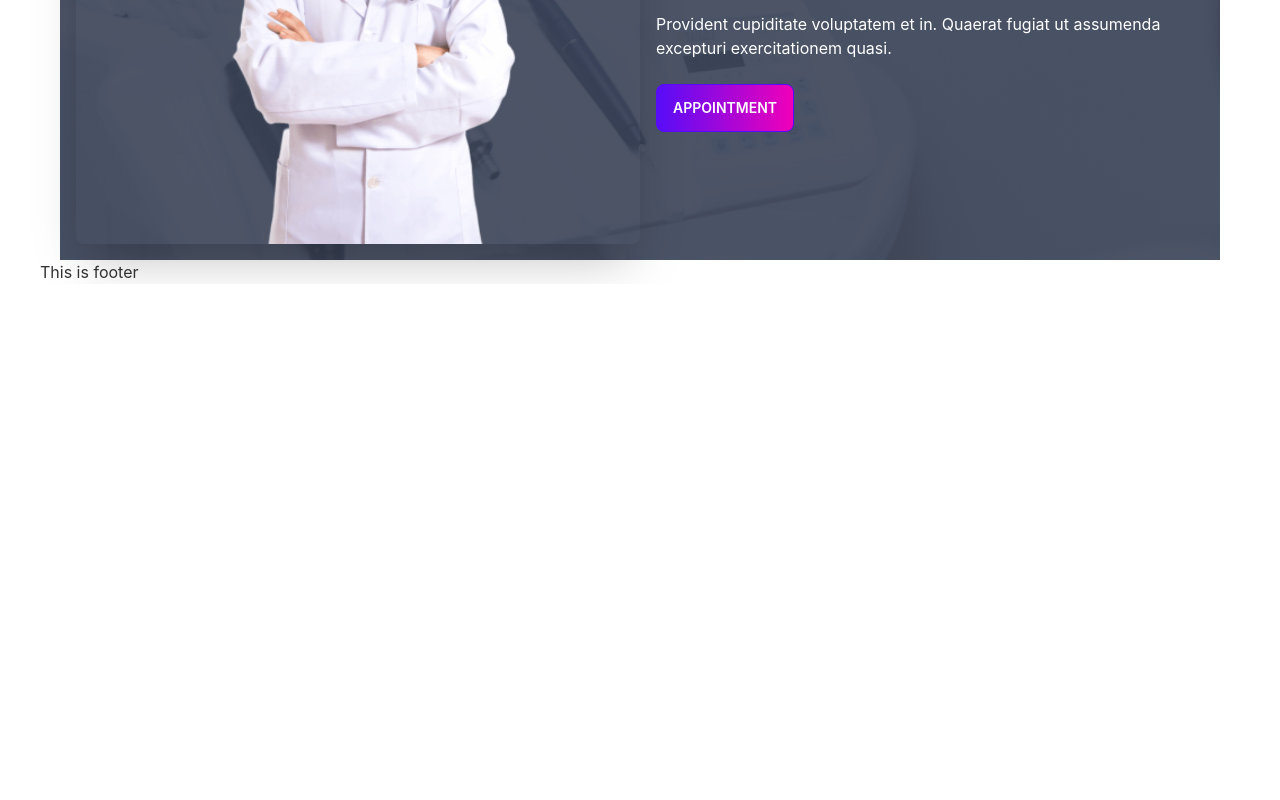
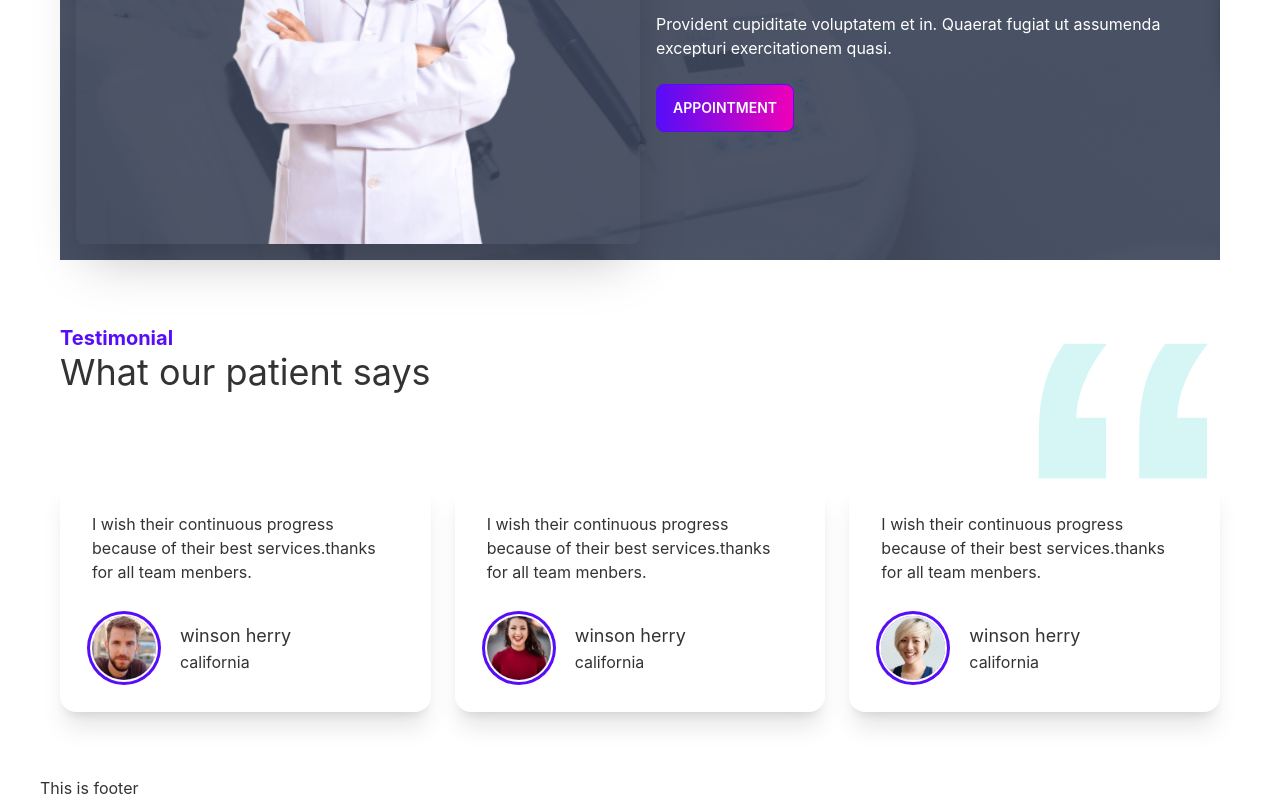
Before and after one commit to eqram1/doctors-advices-client-repo, a React (Create React App) app: page / in a window 1280 px wide. Shown: the part 1429-2229 px from the top of the page. Before the commit the page ends 1713 px from the top, so only its background shows below. Built offline with nearby package versions, Linux system fonts and the light colour scheme.

Commit message:
added testimonials with avatarar and fake data

```diff
--- a/src/Pages/Home/Home/Home.js
+++ b/src/Pages/Home/Home/Home.js
@@ -3,6 +3,7 @@ import Banner from '../Banner/Banner';
 import InfoCards from '../InfoCards/InfoCards';
 import MakeAppointment from '../MakeAppointment/MakeAppointment';
 import Services from '../Services/Services';
+import Testimonial from '../Testimonial/Testimonial';
 
 
 
@@ -16,6 +17,7 @@ const Home = () => {
             <InfoCards></InfoCards>
             <Services></Services>
             <MakeAppointment></MakeAppointment>
+            <Testimonial></Testimonial>
         </div>
     );
 };
--- /dev/null
+++ b/src/Pages/Home/Testimonial/Review.js
@@ -0,0 +1,25 @@
+import React from 'react';
+
+const Review = ({ review }) => {
+    const { name, img, review: userReview, location } = review;
+    return (
+        <div className="card shadow-xl">
+            <div className="card-body">
+                <p>{userReview}</p>
+                <div className="flex items-center mt-6">
+                    <div className="avatar mr-6">
+                        <div className="w-16 rounded-full ring ring-primary ring-offset-base-100 ring-offset-2">
+                            <img src={img} alt="" />
+                        </div>
+                    </div>
+                    <div>
+                        <h5 className='text-lg'>{name}</h5>
+                        <p>{location}</p>
+                    </div>
+                </div>
+            </div>
+        </div>
+    );
+};
+
+export default Review;
--- /dev/null
+++ b/src/Pages/Home/Testimonial/Testimonial.js
@@ -0,0 +1,60 @@
+import React from 'react';
+import quote from '../../../assets/icons/quote.svg';
+import people1 from '../../../assets/images/people1.png';
+import people2 from '../../../assets/images/people2.png';
+import people3 from '../../../assets/images/people3.png';
+import Review from './Review';
+
+const Testimonial = () => {
+    const reviews = [
+        {
+            _id: 1,
+            name: 'winson herry',
+            img: people1,
+            review: 'I wish their continuous progress because of their best services.thanks for all team menbers.',
+            location: 'california',
+
+        },
+        {
+            _id: 2,
+            name: 'winson herry',
+            img: people2,
+            review: 'I wish their continuous progress because of their best services.thanks for all team menbers.',
+            location: 'california',
+
+        },
+        {
+            _id: 3,
+            name: 'winson herry',
+            img: people3,
+            review: 'I wish their continuous progress because of their best services.thanks for all team menbers.',
+            location: 'california',
+
+        },
+    ]
+    return (
+        <section className='my-16'>
+            <div className='flex justify-between'>
+                <div>
+                    <h4 className='text-xl text-primary font-bold'>Testimonial</h4>
+                    <h2 className='text-4xl'>What our patient says</h2>
+                </div>
+                <figure>
+                    <img className='w-24 lg:w-48' src={quote} alt="" />
+                </figure>
+            </div>
+            <div className='grid gap-6 grid-cols-1 md:grid-cols-2 lg:grid-cols-3'>
+                {
+                    reviews.map(review => <Review
+                        key={review._id}
+                        review={review}
+                    ></Review>)
+
+
+                }
+            </div>
+        </section>
+    );
+};
+
+export default Testimonial;
```
